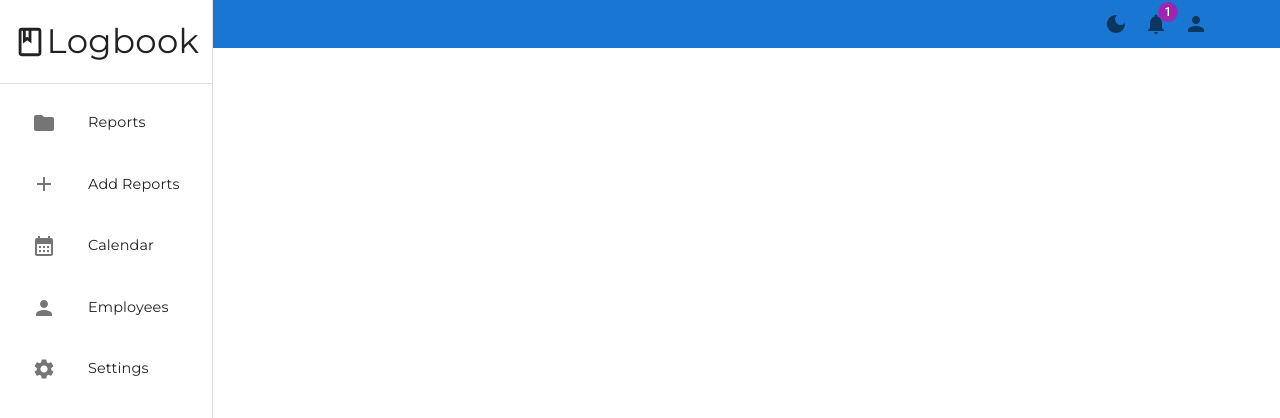
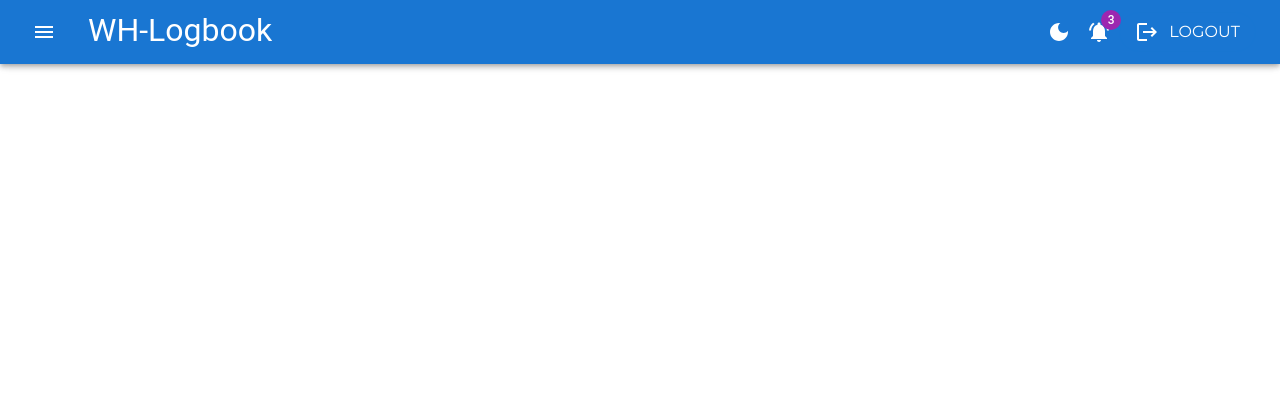
Before and after one commit to sbacanski0730/weather-and-hr-logbook-web, a React (Create React App) app: page / in a window 1280 px wide. Shown: the top 418 px of the page. Built offline with nearby package versions, Linux system fonts and the light colour scheme; the HTML template or start-up script is replaced by a standard one.

Commit message:
New UserInterface - no styles
Navbar and Sidebar now are in one component - UserInterface.

```diff
--- a/package.json
+++ b/package.json
@@ -10,7 +10,7 @@
 		"react": "^18.2.0",
 		"react-dom": "^18.2.0",
 		"react-icons": "^4.4.0",
-		"react-router-dom": "^6.4.0",
+		"react-router-dom": "^6.8.1",
 		"react-scripts": "5.0.1",
 		"web-vitals": "^2.1.4"
 	},
--- a/src/App.js
+++ b/src/App.js
@@ -1,6 +1,4 @@
 import {
-	BrowserRouter,
-	Routes,
 	Route,
 	RouterProvider,
 	createBrowserRouter,
@@ -8,31 +6,27 @@ import {
 	Outlet,
 } from 'react-router-dom';
 import CssBaseline from '@mui/material/CssBaseline';
+import { ThemeProvider } from '@mui/material';
+import { setTheme } from './utils/settingThemeValues.js';
+import HomePage from './pages/HomePage.jsx';
 import RegisterPage from './pages/RegisterPage';
 import LoginPage from './pages/LoginPage';
-import Navbar from './components/Navbar/Navbar';
-// import { Container } from '@mui/material';
-import { ThemeProvider } from '@mui/material';
-import { setTheme } from './utils/settingThemeValues.js';
-import Sidebar from './components/Sidebar/Sidebar';
+import UserInterface from './components/UserInterface/UserInterface.jsx';
 
 function App() {
 	const activeTheme = setTheme('light');
 
-	// https://www.youtube.com/watch?v=z0vaVoxMoSA
-	const authRouting = createBrowserRouter(
+	const routing = createBrowserRouter(
 		createRoutesFromElements(
-			<Route path='/' element={<Root navbar={false} />}>
-				<Route index path='login' element={<LoginPage />} />
-				<Route path='register' element={<RegisterPage />} />
-			</Route>
-		)
-	);
-	const normalRouting = createBrowserRouter(
-		createRoutesFromElements(
-			<Route path='/' element={<Root navbar={true} />}>
-				{/* <Route index path='/' element={<LoginPage />} /> */}
-			</Route>
+			<>
+				<Route element={<Root navbar={false} />}>
+					<Route index path='/login' element={<LoginPage />} />
+					<Route path='/register' element={<RegisterPage />} />
+				</Route>
+				<Route element={<Root navbar={true} />}>
+					<Route path='/' element={<HomePage />} />
+				</Route>
+			</>
 		)
 	);
 
@@ -47,19 +41,8 @@ function App() {
 						height: '100vh',
 					}}
 				> */}
-				<RouterProvider router={authRouting} />
-				<RouterProvider router={normalRouting} />
-				{/* <BrowserRouter>
-						<Routes>
-							<Route path='/login' exact element={<LoginPage />} />
-							<Route path='/register' exact element={<RegisterPage />} />
-						</Routes>
-					</BrowserRouter>
+				<RouterProvider router={routing} />
 
-					<BrowserRouter>
-						<Navbar />
-						<Routes></Routes>
-					</BrowserRouter> */}
 				{/* </Container> */}
 			</ThemeProvider>
 		</>
@@ -69,8 +52,7 @@ function App() {
 const Root = ({ navbar }) => {
 	return (
 		<>
-			{navbar ? <Navbar /> : null}
-			{navbar ? <Sidebar /> : null}
+			{navbar ? <UserInterface /> : null}
 			<Outlet />
 		</>
 	);
--- a/src/components/Navbar/Navbar.jsx
+++ /dev/null
@@ -1,52 +0,0 @@
-import React from 'react';
-import { Container, Box, AppBar, Typography, IconButton, Badge } from '@mui/material';
-
-import DarkModeSharpIcon from '@mui/icons-material/DarkModeSharp';
-import NotificationsIcon from '@mui/icons-material/Notifications';
-// import NotificationsActiveIcon from '@mui/icons-material/NotificationsActive';
-import PersonIcon from '@mui/icons-material/Person';
-
-const Navbar = () => {
-	return (
-		<AppBar
-			position='fixed'
-			sx={{
-				px: 0.5,
-				py: 0.5,
-				boxShadow: 'none',
-			}}
-		>
-			<Container
-				sx={{
-					display: 'flex',
-					justifyContent: 'end',
-					alignItems: 'center',
-				}}
-			>
-				{/* <Typography variant='h5'>WH-LOGBOOK</Typography> */}
-				<Box
-				// sx={{ border: 1 }}
-				>
-					{/* TODO: set link to this icons when other pages will be ready */}
-					{/* TODO: set color pallette with theme */}
-					<IconButton>
-						<DarkModeSharpIcon />
-					</IconButton>
-					<IconButton>
-						<Badge badgeContent={1} color='secondary'>
-							{/* <NotificationsActiveIcon /> */}
-							<NotificationsIcon
-							//  color='secondary'
-							/>
-						</Badge>
-					</IconButton>
-					<IconButton>
-						<PersonIcon />
-					</IconButton>
-				</Box>
-			</Container>
-		</AppBar>
-	);
-};
-
-export default Navbar;
--- a/src/components/Sidebar/Sidebar.jsx
+++ /dev/null
@@ -1,97 +0,0 @@
-import React, { useState } from 'react';
-import { Box, Typography, Drawer, Icon, SvgIcon, Divider } from '@mui/material';
-import {
-	List,
-	ListItem,
-	ListItemIcon,
-	ListItemText,
-	ListItemButton,
-} from '@mui/material';
-import BookOutlinedIcon from '@mui/icons-material/BookOutlined';
-import FolderIcon from '@mui/icons-material/Folder';
-import AddIcon from '@mui/icons-material/Add';
-import CalendarMonthIcon from '@mui/icons-material/CalendarMonth';
-import PersonIcon from '@mui/icons-material/Person';
-import SettingsIcon from '@mui/icons-material/Settings';
-
-const Sidebar = () => {
-	return (
-		<>
-			<Drawer
-				variant='permanent'
-				anchor='left'
-				// sx={{
-				// 	width: '40px',
-				// 	whiteSpace: 'nowrap',
-				// }}
-			>
-				<Box
-					sx={{
-						// width: '240px',
-						// whiteSpace: 'nowrap'
-						display: 'flex',
-						alignItems: 'center',
-						justifyContent: 'center',
-						py: 2,
-						// border: 1,
-					}}
-				>
-					<SvgIcon sx={{ fontSize: '34px' }}>
-						<BookOutlinedIcon />
-					</SvgIcon>
-					<Typography
-						// variant='h3'
-						sx={{ fontSize: '34px' }}
-					>
-						Logbook
-					</Typography>
-				</Box>
-				<Divider />
-				<List>
-					<ListItem>
-						<ListItemButton>
-							<ListItemIcon>
-								<FolderIcon />
-							</ListItemIcon>
-							<ListItemText primary='Reports' />
-						</ListItemButton>
-					</ListItem>
-					<ListItem>
-						<ListItemButton>
-							<ListItemIcon>
-								<AddIcon />
-							</ListItemIcon>
-							<ListItemText primary='Add Reports' />
-						</ListItemButton>
-					</ListItem>
-					<ListItem>
-						<ListItemButton>
-							<ListItemIcon>
-								<CalendarMonthIcon />
-							</ListItemIcon>
-							<ListItemText primary='Calendar' />
-						</ListItemButton>
-					</ListItem>
-					<ListItem>
-						<ListItemButton>
-							<ListItemIcon>
-								<PersonIcon />
-							</ListItemIcon>
-							<ListItemText primary='Employees' />
-						</ListItemButton>
-					</ListItem>
-					<ListItem>
-						<ListItemButton>
-							<ListItemIcon>
-								<SettingsIcon />
-							</ListItemIcon>
-							<ListItemText primary='Settings' />
-						</ListItemButton>
-					</ListItem>
-				</List>
-			</Drawer>
-		</>
-	);
-};
-
-export default Sidebar;
--- /dev/null
+++ b/src/components/UserInterface/UserInterface.jsx
@@ -0,0 +1,200 @@
+import React, { useState } from 'react';
+import { Link as ReactLink } from 'react-router-dom';
+import Box from '@mui/material/Box';
+import Container from '@mui/material/Container';
+import Toolbar from '@mui/material/Toolbar';
+import Badge from '@mui/material/Badge';
+import AppBar from '@mui/material/AppBar';
+import Drawer from '@mui/material/Drawer';
+import Typography from '@mui/material/Typography';
+import Link from '@mui/material/Link';
+import { Button } from '@mui/material/';
+import IconButton from '@mui/material/IconButton';
+// import Divider from '@mui/material/Divider';
+import List from '@mui/material/List';
+import ListItem from '@mui/material/ListItem';
+import ListItemButton from '@mui/material/ListItemButton';
+import ListItemIcon from '@mui/material/ListItemIcon';
+import ListItemText from '@mui/material/ListItemText';
+
+import MenuIcon from '@mui/icons-material/Menu';
+import FolderIcon from '@mui/icons-material/Folder';
+import AddIcon from '@mui/icons-material/Add';
+import CalendarMonthIcon from '@mui/icons-material/CalendarMonth';
+import PersonIcon from '@mui/icons-material/Person';
+import SettingsIcon from '@mui/icons-material/Settings';
+
+import DarkModeSharpIcon from '@mui/icons-material/DarkModeSharp';
+import NotificationsIcon from '@mui/icons-material/Notifications';
+import NotificationsActiveIcon from '@mui/icons-material/NotificationsActive';
+import LogoutIcon from '@mui/icons-material/Logout';
+
+const UserInterface = () => {
+	const [isOpen, setIsOpen] = useState(false);
+	const [notification] = useState(3);
+
+	const handleClose = () => {
+		setIsOpen(false);
+	};
+
+	const handleOpen = () => {
+		setIsOpen(true);
+	};
+
+	return (
+		<>
+			{/* Topbar */}
+			<AppBar position='fixed'>
+				<Toolbar sx={{ display: 'flex', justifyContent: 'space-between' }}>
+					<Box sx={{ display: 'flex', flexDirection: 'row' }}>
+						<IconButton
+							size='24px'
+							sx={{ color: 'white', mr: 3 }}
+							onClick={handleOpen}
+						>
+							<MenuIcon />
+						</IconButton>
+						<Typography variant='h3'>WH-Logbook</Typography>
+					</Box>
+					<Box sx={{ display: 'flex', flexDirection: 'row' }}>
+						<IconButton
+							sx={{
+								color: 'white',
+								'&:hover': {
+									backgroundColor: 'rgba(0, 0, 0, 0.4);',
+								},
+							}}
+						>
+							<DarkModeSharpIcon />
+						</IconButton>
+						<IconButton
+							sx={{
+								color: 'white',
+								'&:hover': {
+									backgroundColor: 'rgba(0, 0, 0, 0.4);',
+								},
+							}}
+						>
+							{notification > 0 ? (
+								<Badge badgeContent={notification} color='secondary'>
+									<NotificationsActiveIcon />
+								</Badge>
+							) : (
+								<NotificationsIcon />
+							)}
+						</IconButton>
+
+						<Button
+							variant='outlined'
+							sx={{
+								color: 'white',
+								display: 'flex',
+								gap: '10px',
+								borderRadius: '40px',
+								// border: '1px solid white',
+								'&:hover': {
+									backgroundColor: 'rgba(0, 0, 0, 0.4);',
+								},
+							}}
+						>
+							<LogoutIcon />
+							<Typography variant='h4'>Logout</Typography>
+						</Button>
+					</Box>
+				</Toolbar>
+			</AppBar>
+
+			{/* Sidebar */}
+			<Drawer
+				anchor='left'
+				open={isOpen}
+				onClose={() => {
+					setIsOpen(false);
+				}}
+			>
+				<Box sx={{ width: '240px' }}>
+					<List
+						sx={{
+							// border: 1,
+							mt: 5,
+						}}
+					>
+						{[
+							{
+								name: 'Reports',
+								icon: <FolderIcon sx={{ fontSize: '30px' }} />,
+								path: '/reports',
+							},
+							{
+								name: 'Add Report',
+								icon: <AddIcon sx={{ fontSize: '30px' }} />,
+								path: '/add-report',
+							},
+							{
+								name: 'Calendar',
+								icon: <CalendarMonthIcon sx={{ fontSize: '30px' }} />,
+								path: '/calendar',
+							},
+							{
+								name: 'Employees',
+								icon: <PersonIcon sx={{ fontSize: '30px' }} />,
+								path: '/employees',
+							},
+							{
+								name: 'Settings',
+								icon: <SettingsIcon sx={{ fontSize: '30px' }} />,
+								path: '/settings',
+							},
+						].map(({ name, icon, path }) => {
+							return (
+								<ListItem
+									disablePadding
+									sx={
+										{
+											// border: '1px solid red',
+										}
+									}
+								>
+									<ListItemButton
+										divider={true}
+										onClick={handleClose}
+										sx={
+											{
+												// border: '1px solid green',
+											}
+										}
+									>
+										<Link
+											to={path}
+											component={ReactLink}
+											underline='none'
+											sx={{ display: 'flex' }}
+										>
+											<ListItemIcon
+												sx={{
+													display: 'flex',
+													alignItems: 'center',
+													justifyContent: 'center',
+												}}
+											>
+												{icon}
+											</ListItemIcon>
+											<ListItemText
+												primary={name}
+												primaryTypographyProps={{
+													fontSize: '22px',
+												}}
+											/>
+										</Link>
+									</ListItemButton>
+								</ListItem>
+							);
+						})}
+					</List>
+				</Box>
+			</Drawer>
+		</>
+	);
+};
+
+export default UserInterface;
--- /dev/null
+++ b/src/pages/HomePage.jsx
@@ -0,0 +1,8 @@
+import React from 'react';
+
+const Home = () => {
+	console.log('home page');
+	return <div>Home</div>;
+};
+
+export default Home;
```
Also changed, not shown: 1 other file (tests, documents, lock files or other folders).
